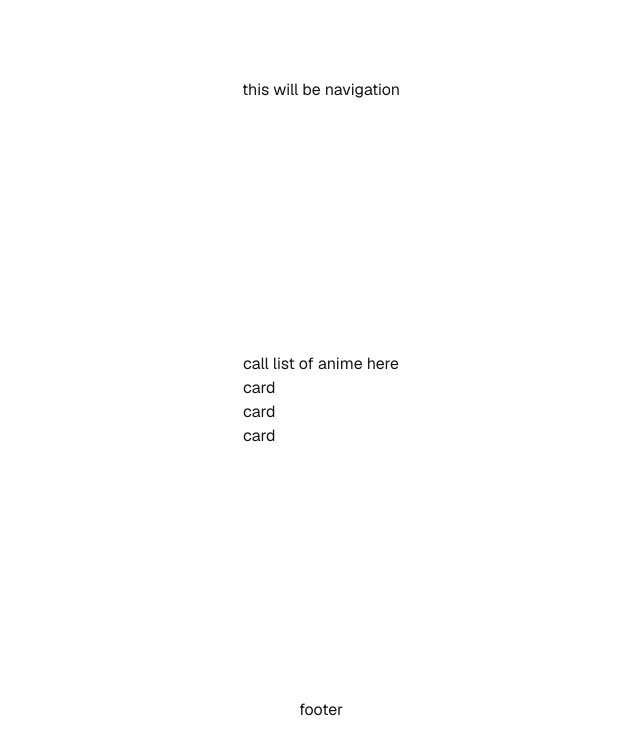
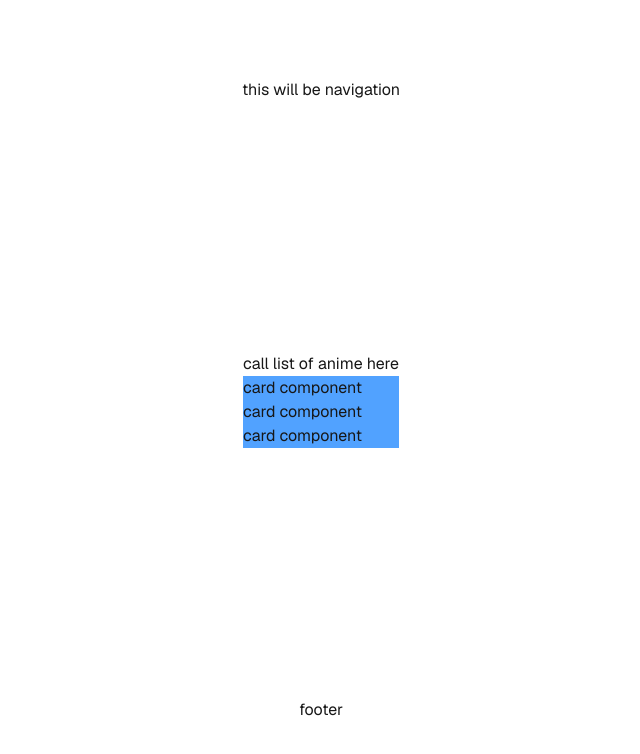
Before and after one commit to fyeung21/misty-hippo, a Next.js app: page / in a window 1280 px wide. Shown: the top 754 px of the page, without its empty margins (319-959 px from the left). Built offline with nearby package versions, Linux system fonts and the light colour scheme.

Commit message:
sketch card component

```diff
--- a/src/app/page.tsx
+++ b/src/app/page.tsx
@@ -1,4 +1,4 @@
-import Image from "next/image";
+import Card from "@/components/card";
 
 export default function Home() {
   return (
@@ -9,9 +9,9 @@ export default function Home() {
       <main>
         <p>call list of anime here</p>
         <section className="grid">
-          <article>card</article>
-          <article>card</article>
-          <article>card</article>
+          <Card />
+          <Card />
+          <Card />
         </section>
       </main>
       <footer>footer</footer>
--- /dev/null
+++ b/src/components/card.tsx
@@ -0,0 +1,7 @@
+export default function Card() {
+  return (
+    <div className="bg-blue-400">
+      <article>card component</article>
+    </div>
+  );
+}
```
